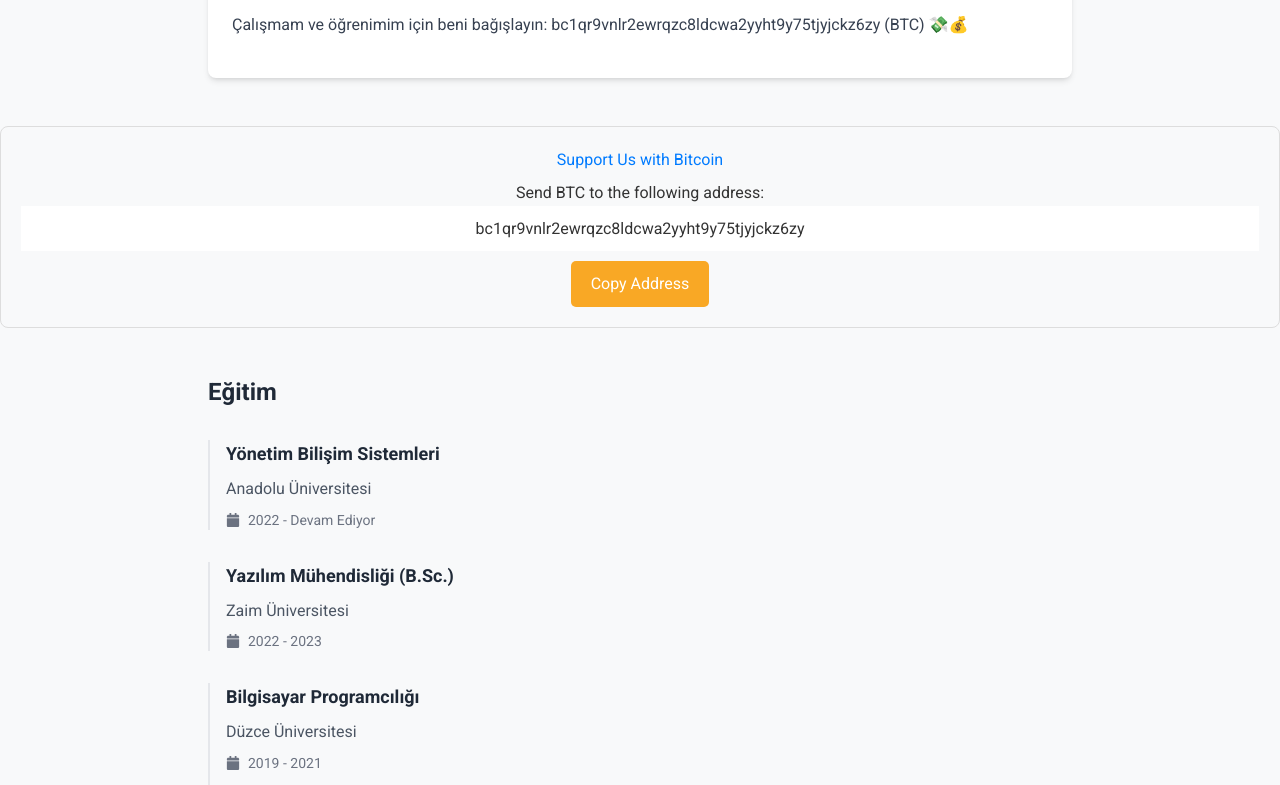
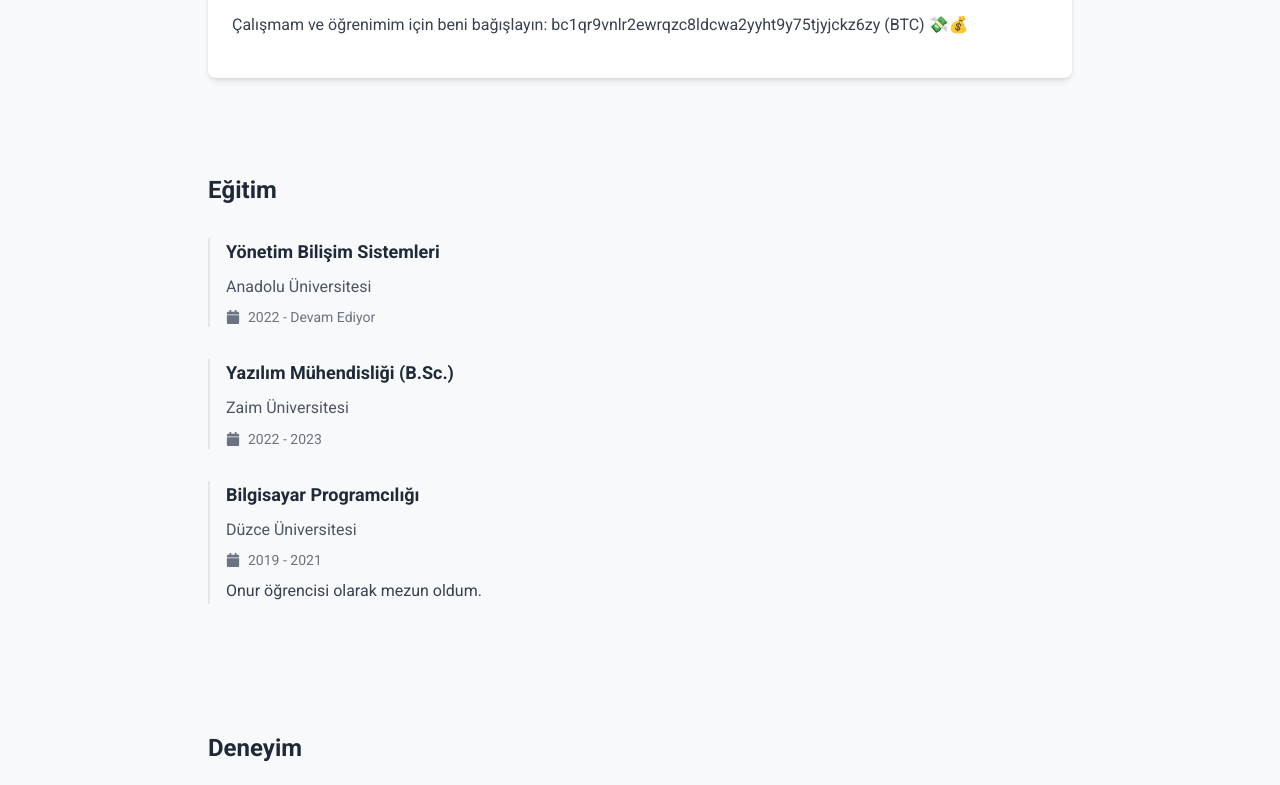
Before and after one commit to tarikkamat/nextjs-resume, a Next.js app: page / in a window 1280 px wide. Shown: the part 980-1765 px from the top of the page. Built offline with nearby package versions, Linux system fonts and the light colour scheme.

Commit message:
first commit

```diff
--- a/src/app/page.js
+++ b/src/app/page.js
@@ -4,7 +4,6 @@ import Education from '../components/Education';
 import Experience from '../components/Experience';
 import Skills from '../components/Skills';
 import Footer from '../components/Footer';
-import Donation from '../components/Donation';
 
 export default function Home() {
   return (
@@ -13,7 +12,6 @@ export default function Home() {
         <main className="flex-grow">
           <Header />
           <PersonalInfo />
-	  <Donation />
           <Education />
           <Experience />
           <Skills />
--- a/src/components/Donation.js
+++ /dev/null
@@ -1,38 +0,0 @@
-// components/DonateBitcoin.js
-
-import { useState } from 'react';
-
-const Donation = () => {
-  const [copied, setCopied] = useState(false);
-
-  const btcAddress = "bc1qr9vnlr2ewrqzc8ldcwa2yyht9y75tjyjckz6zy";
-
-  const handleCopyClick = () => {
-    navigator.clipboard.writeText(btcAddress);
-    setCopied(true);
-
-    setTimeout(() => setCopied(false), 2000);
-  };
-
-  return (
-    <div style={{ textAlign: "center", padding: "20px", border: "1px solid #ddd", borderRadius: "8px" }}>
-      <h2>Support Us with Bitcoin</h2>
-      <p>Send BTC to the following address:</p>
-      <input
-        type="text"
-        value={btcAddress}
-        readOnly
-        style={{ width: "100%", padding: "10px", fontSize: "16px", marginBottom: "10px", textAlign: "center" }}
-      />
-      <br />
-      <button
-        onClick={handleCopyClick}
-        style={{ padding: "10px 20px", backgroundColor: "#f9a825", border: "none", borderRadius: "5px", color: "white", cursor: "pointer" }}
-      >
-        {copied ? "Copied!" : "Copy Address"}
-      </button>
-    </div>
-  );
-};
-
-export default Donation;
--- a/src/components/Footer.js
+++ b/src/components/Footer.js
@@ -1,9 +1,42 @@
+//export default function Footer() {
+    //const currentYear = new Date().getFullYear();
+
+    //return (
+     //   <footer className="w-full py-6 mt-auto text-center text-gray-400 text-sm bg-white border-t">
+      //      <p>© {currentYear}</p>
+       // </footer>
+    //);
+//}
+
 export default function Footer() {
     const currentYear = new Date().getFullYear();
+    const btcAddress = "bc1qr9vnlr2ewrqzc8ldcwa2yyht9y75tjyjckz6zy";
+
+    const handleCopyClick = () => {
+        navigator.clipboard.writeText(btcAddress);
+        alert("Bitcoin address copied to clipboard!"); // Optional alert for feedback
+    };
 
     return (
         <footer className="w-full py-6 mt-auto text-center text-gray-400 text-sm bg-white border-t">
             <p>© {currentYear}</p>
+
+            <div className="mt-4">
+                <p>Support us with Bitcoin:</p>
+                <input
+                    type="text"
+                    value={btcAddress}
+                    readOnly
+                    className="border p-2 rounded-md text-center w-64 mx-auto"
+                />
+                <br />
+                <button
+                    onClick={handleCopyClick}
+                    className="mt-2 px-4 py-2 bg-yellow-500 text-white rounded-md"
+                >
+                    Copy Address
+                </button>
+            </div>
         </footer>
     );
 }
```
